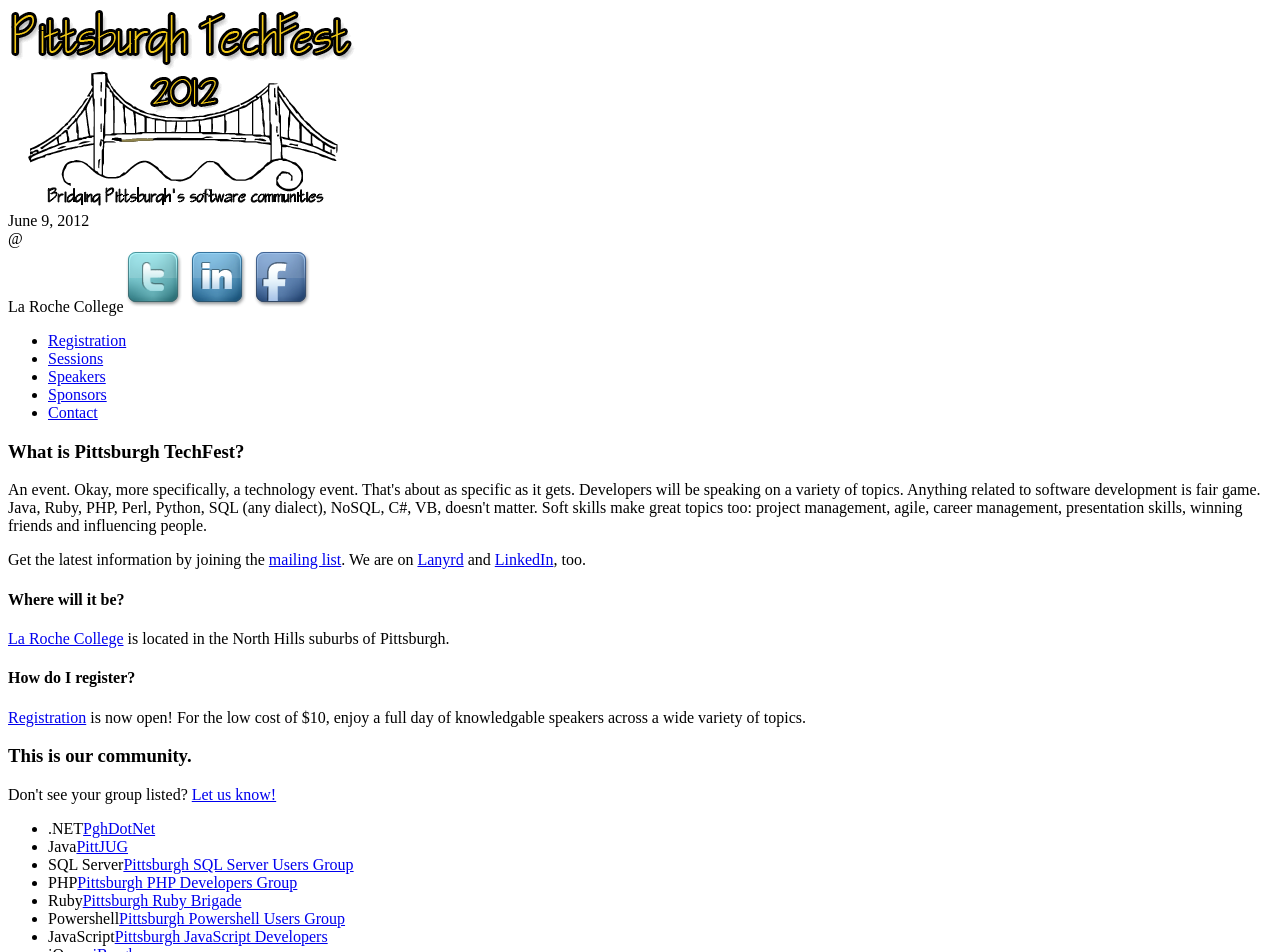
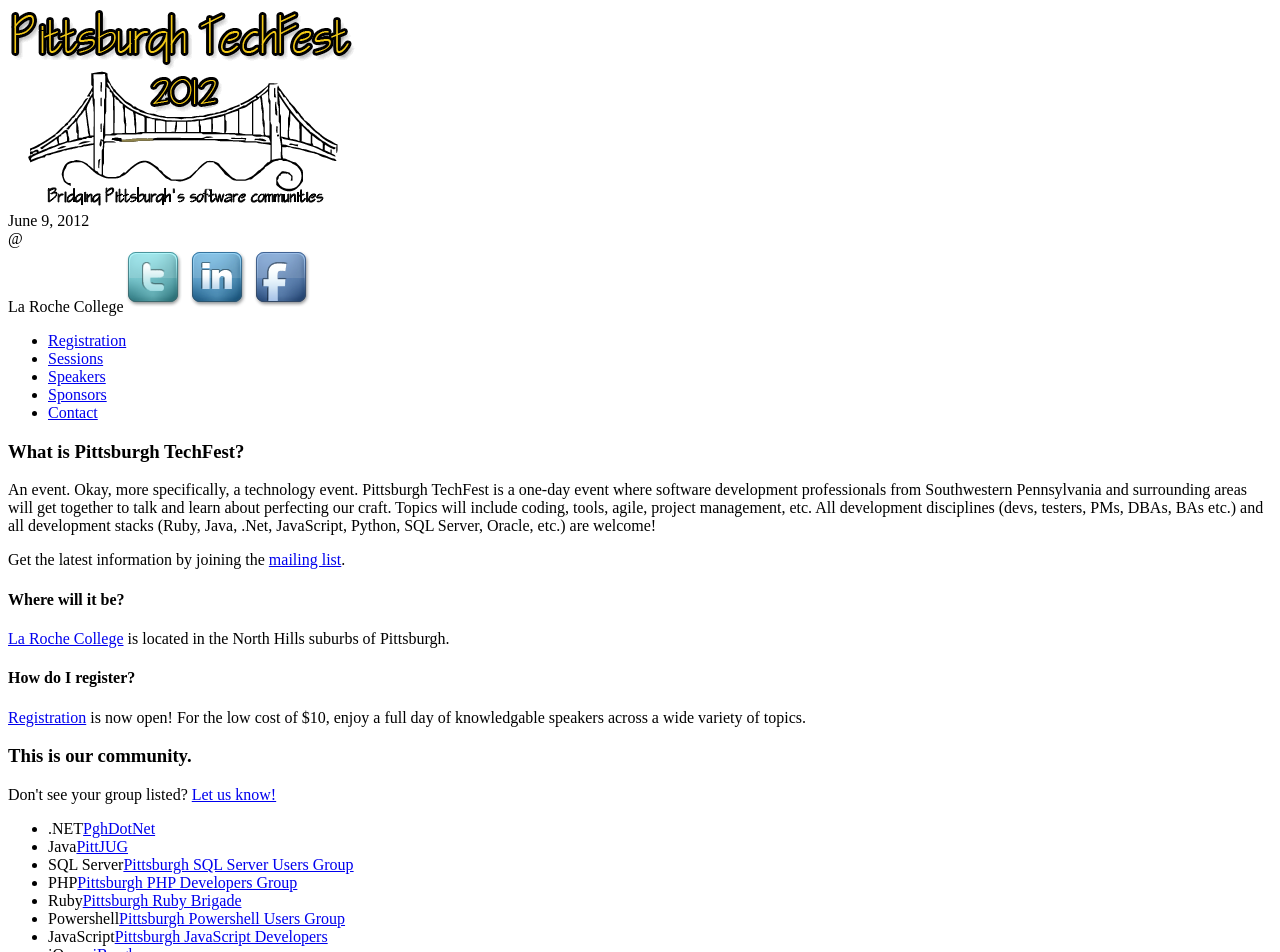
Before and after one commit to PghTechFest/pghtechfest.github.com, a Jekyll site: the page built from index.md, in a window 1280 px wide and 1400 px high. Shown: the top 952 px of the window. Built offline with Jekyll 4.4.1, drawn with Linux system fonts in a browser that asks for light colours; some web fonts are replaced; comment, search, counter and statistics services are not loaded; some of the changed text lies outside the part shown.

Commit message:
Update index.md

```diff
--- a/index.md
+++ b/index.md
@@ -6,9 +6,11 @@
 <div class="about">
 	<h3>What is Pittsburgh TechFest?</h3>
 
-	<p>An event. Okay, more specifically, a technology event. That&apos;s about as specific as it gets. Developers will be speaking on a variety of topics. Anything related to software development is fair game. Java, Ruby, PHP, Perl, Python, SQL (any dialect), NoSQL, C#, VB, doesn&apos;t matter. Soft skills make great topics too: project management, agile, career management, presentation skills, winning friends and influencing people.</p>
+	<p>An event. Okay, more specifically, a technology event.
+Pittsburgh TechFest is a one-day event where software development professionals from Southwestern Pennsylvania and surrounding areas will get together to talk and learn about perfecting our craft. Topics will include coding, tools, agile, project management, etc. All development disciplines (devs, testers, PMs, DBAs, BAs etc.) and all development stacks (Ruby, Java, .Net, JavaScript, Python, SQL Server, Oracle, etc.) are welcome!
+</p>
 
-	<p>Get the latest information by joining the <a href="https://groups.google.com/forum/#!forum/pghtechfest">mailing list</a>. We are on <a href="http://lanyrd.com/2012/pghtechfest/">Lanyrd</a> and <a href="http://linkd.in/Hkw1M5">LinkedIn</a>, too.</p>
+	<p>Get the latest information by joining the <a href="https://groups.google.com/forum/#!forum/pghtechfest">mailing list</a>. </p>
 
 	<h4>Where will it be?</h4>
 
@@ -23,7 +25,7 @@
 	<h3>This is our community.</h3>
 
 	<p>
-		Don't see your group listed? <a href="mailto:ekepes@gmail.com">Let us know!</a>
+		Don't see your group listed? <a href="mailto:pittsburghtechfest@gmail.com">Let us know!</a>
 	</p>
 
 	<ul>
@@ -63,21 +65,8 @@
 		</div>
 	</div>
 
-	<h3 class="clear">Spread the word.</h3>
-	<div class="left-column center">
-	    <a href="https://twitter.com/intent/tweet?button_hashtag=pghtechfest" class="twitter-hashtag-button">Tweet #pghtechfest</a>
-		<script>!function(d,s,id){var js,fjs=d.getElementsByTagName(s)[0];if(!d.getElementById(id)){js=d.createElement(s);js.id=id;js.src="//platform.twitter.com/widgets.js";fjs.parentNode.insertBefore(js,fjs);}}(document,"script","twitter-wjs");</script>
 	</div>
-	<div class="right-column center">
-      <a name="fb_share" type="button" share_url="{{ HOME_PATH }}">Share this event on Facebook</a>
-	</div>
-</div>
 
-<div class="sponsors clear">
-	<h3>Thanks to all of our sponsors.</h3>
-	<a href="http://www.componentone.com/"><img src="/assets/themes/pghtechfest/images/componentone_logo_horizonal_black.png" alt="Component One" width="300" /></a>
-	<a href="http://www.microsoft.com/"><img src="/assets/themes/pghtechfest/images/Microsoft_Logo_Web.png" alt="Microsoft" width="250" /></a>
-</div>
 
 
 <!--
```
